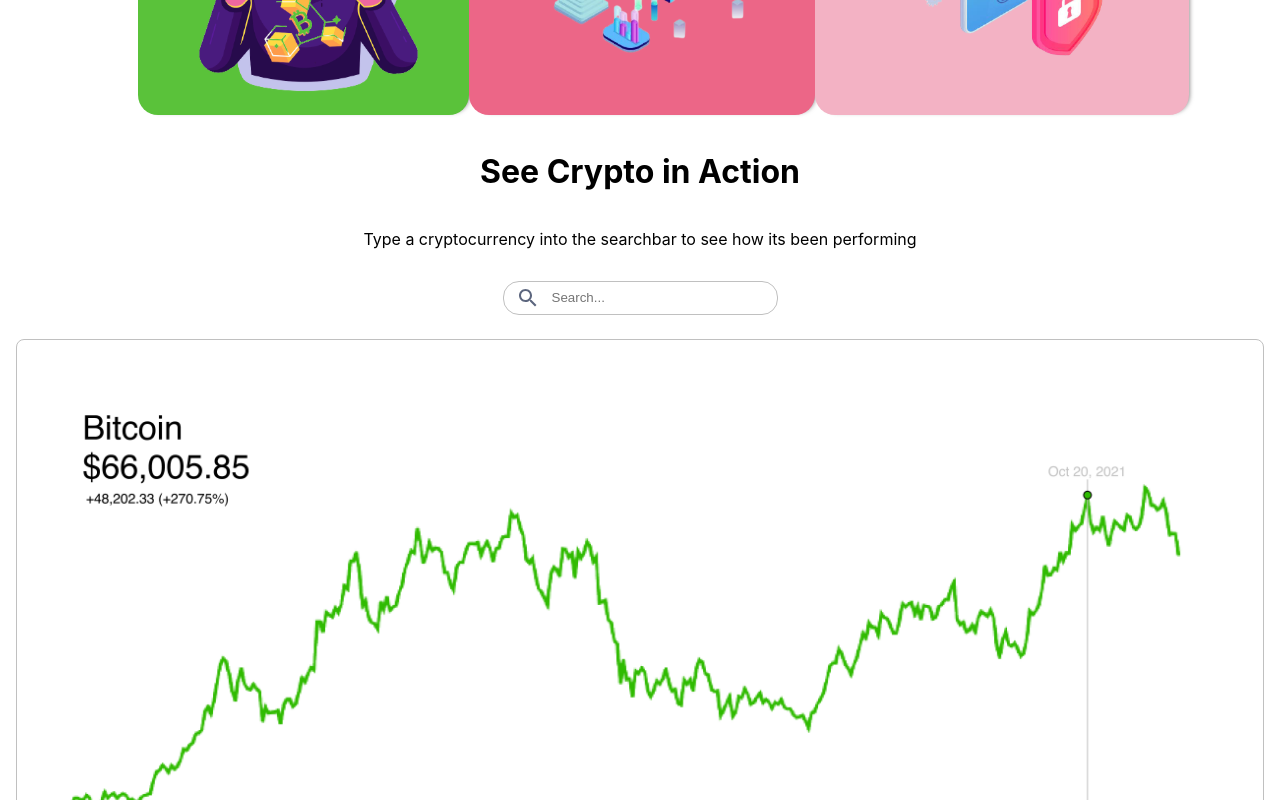
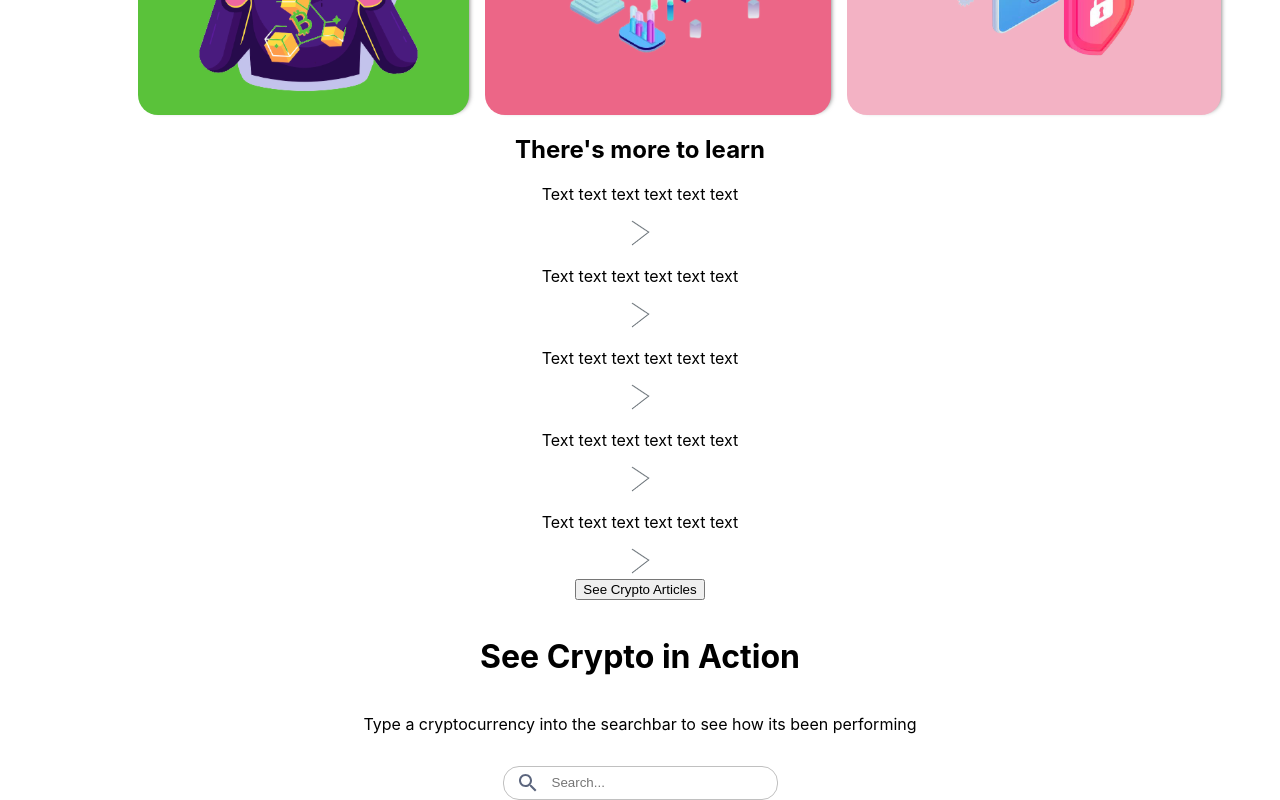
Before and after one commit to luismlndz/Robinhood, a React (Create React App) app: page / in a window 1280 px wide. Shown: the part 1252-2052 px from the top of the page. Built offline with nearby package versions, Linux system fonts and the light colour scheme.

Commit message:
start learn more table

```diff
--- a/package.json
+++ b/package.json
@@ -8,6 +8,7 @@
     "@testing-library/user-event": "^12.8.3",
     "react": "^17.0.2",
     "react-dom": "^17.0.2",
+    "react-router-dom": "^5.3.0",
     "react-scripts": "4.0.3",
     "sass": "^1.43.4",
     "web-vitals": "^1.1.2"
--- a/src/App.js
+++ b/src/App.js
@@ -3,6 +3,8 @@
 import Header from "./components/Header/Header";
 import Hero from "./components/Hero/Hero";
 import Crypto101 from "./components/Crypto101/Crypto101";
+import LearnMore from "./components/LearnMore/LearnMore";
+import { BrowserRouter as Router, Routes, Route} from "react-router-dom";
 
 export default function App() {
   return (
@@ -10,6 +12,7 @@
       <Header />
       <Hero />
       <Crypto101 />
+      <LearnMore />
       <Home />
     </div>
   );
--- a/src/components/Crypto101/Crypto101.scss
+++ b/src/components/Crypto101/Crypto101.scss
@@ -1,7 +1,5 @@
 .cards-section {
   padding: 0 138px;
-  &__header {
-  }
 
   &__title {
     margin: 0;
@@ -20,6 +18,8 @@
   &__cards-container {
     display: flex;
     justify-content: space-between;
+    max-width: 1160px;
+    margin: 0 auto;
   }
 
   &__card {
@@ -33,6 +33,7 @@
     box-shadow: 0.2em 0em 0.3em -0.2em rgb(104, 103, 103);
     &--middle {
       background-color: #ec6687;
+      margin: 0 1rem;
     }
     &--right {
       background-color: #f3b2c4;
@@ -51,7 +52,4 @@
     font-size: 1rem;
     line-height: 1.75rem;
   }
-
-  &__card-image {
-  }
 }
--- a/src/components/Header/Header.scss
+++ b/src/components/Header/Header.scss
@@ -24,8 +24,7 @@
     height: 2rem;
     padding: 0.25rem 0 0 0.5rem;
   }
-  &__button-container {
-  }
+
   &__button {
     border-radius: 50px;
     border: none;
--- /dev/null
+++ b/src/components/LearnMore/LearnMore.js
@@ -0,0 +1,63 @@
+import "./LearnMore.scss";
+import chevron from "../../assets/icons/chevron_right.png";
+
+export default function LearnMore() {
+  return (
+    <article className="learn-more">
+      <h2 className="learn-more__title">There's more to learn</h2>
+      <section className="learn-more__table">
+        <div className="learn-more__item">
+          <p className="learn-more__table-text">
+            Text text text text text text
+          </p>
+          <img
+            src={chevron}
+            alt="right arrow menu icon"
+            className="learn-more__table-icon"
+          />
+        </div>
+        <div className="learn-more__item">
+          <p className="learn-more__table-text">
+            Text text text text text text
+          </p>
+          <img
+            src={chevron}
+            alt="right arrow menu icon"
+            className="learn-more__table-icon"
+          />
+        </div>
+        <div className="learn-more__item">
+          <p className="learn-more__table-text">
+            Text text text text text text
+          </p>
+          <img
+            src={chevron}
+            alt="right arrow menu icon"
+            className="learn-more__table-icon"
+          />
+        </div>
+        <div className="learn-more__item">
+          <p className="learn-more__table-text">
+            Text text text text text text
+          </p>
+          <img
+            src={chevron}
+            alt="right arrow menu icon"
+            className="learn-more__table-icon"
+          />
+        </div>
+        <div className="learn-more__item">
+          <p className="learn-more__table-text">
+            Text text text text text text
+          </p>
+          <img
+            src={chevron}
+            alt="right arrow menu icon"
+            className="learn-more__table-icon"
+          />
+        </div>
+      </section>
+      <button>See Crypto Articles</button>
+    </article>
+  );
+}
```
Also changed, not shown: src/assets/icons/chevron_right.png (added), src/components/LearnMore/LearnMore.scss (added), 1 other file (tests, documents, lock files or other folders).
